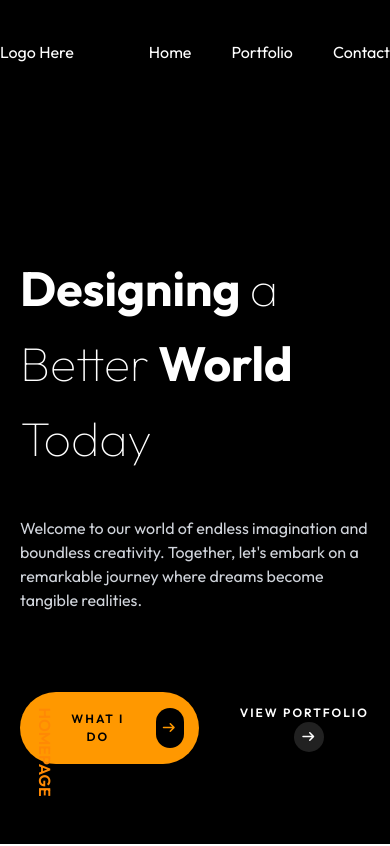
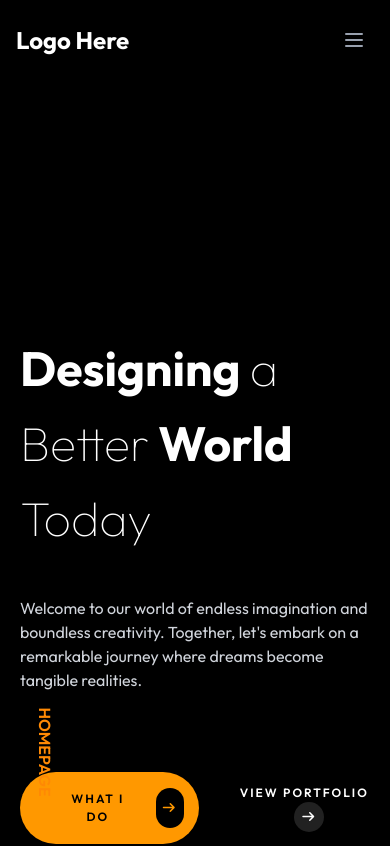
Before and after one commit to Agbakay/My-Portfolio, a React (Vite) app: page / in a window 390 px wide. Shown: the top 846 px of the page. Built offline with nearby package versions, Linux system fonts and the light colour scheme.

Commit message:
New update

```diff
--- a/src/components/Navbar.jsx
+++ b/src/components/Navbar.jsx
@@ -1,34 +1,146 @@
-import React from "react";
-import { NavLink } from "react-router-dom";
+import React, { useState } from "react";
+// We need more components from react-router-dom to set up the routing context
+import {
+  BrowserRouter as Router,
+  Routes,
+  Route,
+  NavLink,
+} from "react-router-dom";
 
+// --- Placeholder Page Components ---
+// These are simple components to show that routing is working.
+const Home = () => (
+  <div className="text-white text-center p-10 text-4xl font-bold">
+    Welcome to the Home Page
+  </div>
+);
+const Portfolio = () => (
+  <div className="text-white text-center p-10 text-4xl font-bold">
+    Our Portfolio
+  </div>
+);
+const Contact = () => (
+  <div className="text-white text-center p-10 text-4xl font-bold">
+    Contact Us
+  </div>
+);
+
+// --- Your Navbar Component (largely unchanged) ---
 const Navbar = () => {
+  // State to manage whether the mobile menu is open or closed
+  const [isMenuOpen, setIsMenuOpen] = useState(false);
+
+  // Function to determine link styles for active/inactive states
+  const getLinkClassName = ({ isActive }) =>
+    `block lg:inline-block w-full text-center lg:w-auto  text-lg font-medium transition-colors duration-300 ${
+      isActive ? "text-orange-100 " : "text-gray-300 hover:text-orange-500 "
+    }`;
+
   return (
-    <div className="w-full relative bg-black">
-      <div className="absolute w-full bg-black">
-        <nav className="flex justify-between items-center lg:px-[8%] py-10">
-          <div className="logo">
-            <h1 className="text-white">Logo Here</h1>
+    <header className="w-full bg-black shadow-md sticky top-0 z-50">
+      <div className="container mx-auto px-4 sm:px-6 lg:px-8">
+        <nav className="flex items-center justify-between h-20">
+          {/* Logo */}
+          <div className="flex-shrink-0">
+            <NavLink to="/" className="text-2xl font-bold text-white">
+              Logo Here
+            </NavLink>
           </div>
-          <div>
-            <ul className="flex gap-10">
+
+          {/* Desktop Navigation */}
+          <div className="hidden lg:block">
+            <ul className="flex items-center space-x-4">
               <li>
-                <NavLink to={"/"}>Home</NavLink>
+                <NavLink to="/" className={getLinkClassName}>
+                  Home
+                </NavLink>
               </li>
               <li>
-                <NavLink to={"/portfolio"}>Portfolio</NavLink>
+                <NavLink to="/portfolio" className={getLinkClassName}>
+                  Portfolio
+                </NavLink>
               </li>
-              {/* <li>
-                <NavLink to={"/services"}>Services</NavLink>
-              </li> */}
               <li>
-                <NavLink to={"/contact"}>Contact</NavLink>
+                <NavLink to="/contact" className={getLinkClassName}>
+                  Contact
+                </NavLink>
               </li>
             </ul>
           </div>
+
+          {/* Mobile Menu Button */}
+          <div className="lg:hidden flex items-center">
+            <button
+              onClick={() => setIsMenuOpen(!isMenuOpen)}
+              className="inline-flex items-center justify-center p-2 rounded-md text-gray-400 hover:text-white hover:bg-gray-700 focus:outline-none focus:ring-2 focus:ring-inset focus:ring-white"
+              aria-expanded={isMenuOpen}
+              aria-controls="mobile-menu"
+            >
+              <span className="sr-only">Open main menu</span>
+              {/* Icon: Hamburger (hidden when menu is open) */}
+              <svg
+                className={`${isMenuOpen ? "hidden" : "block"} h-6 w-6`}
+                xmlns="http://www.w3.org/2000/svg"
+                fill="none"
+                viewBox="0 0 24 24"
+                stroke="currentColor"
+                aria-hidden="true"
+              >
+                <path
+                  strokeLinecap="round"
+                  strokeLinejoin="round"
+                  strokeWidth="2"
+                  d="M4 6h16M4 12h16M4 18h16"
+                />
+              </svg>
+              {/* Icon: Close (X) (hidden when menu is closed) */}
+              <svg
+                className={`${isMenuOpen ? "block" : "hidden"} h-6 w-6`}
+                xmlns="http://www.w3.org/2000/svg"
+                fill="none"
+                viewBox="0 0 24 24"
+                stroke="currentColor"
+                aria-hidden="true"
+              >
+                <path
+                  strokeLinecap="round"
+                  strokeLinejoin="round"
+                  strokeWidth="2"
+                  d="M6 18L18 6M6 6l12 12"
+                />
+              </svg>
+            </button>
+          </div>
         </nav>
       </div>
-    </div>
+
+      {/* Mobile Menu (conditionally rendered) */}
+      <div
+        className={`lg:hidden transition-all duration-300 ease-in-out bg-black ${
+          isMenuOpen ? "max-h-screen opacity-100" : "max-h-0 opacity-0"
+        } overflow-hidden`}
+        id="mobile-menu"
+      >
+        <ul className="px-2 pt-2 pb-3 space-y-1 sm:px-3">
+          {/* We add an onClick to each link to close the menu upon navigation */}
+          <li onClick={() => setIsMenuOpen(false)}>
+            <NavLink to="/" className={getLinkClassName} end>
+              Home
+            </NavLink>
+          </li>
+          <li onClick={() => setIsMenuOpen(false)}>
+            <NavLink to="/portfolio" className={getLinkClassName}>
+              Portfolio
+            </NavLink>
+          </li>
+          <li onClick={() => setIsMenuOpen(false)}>
+            <NavLink to="/contact" className={getLinkClassName}>
+              Contact
+            </NavLink>
+          </li>
+        </ul>
+      </div>
+    </header>
   );
 };
-
 export default Navbar;
```
